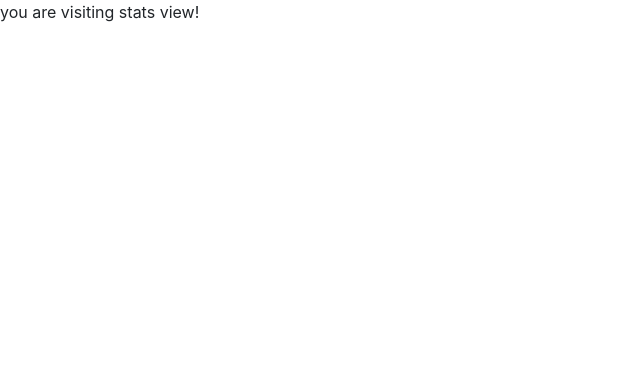
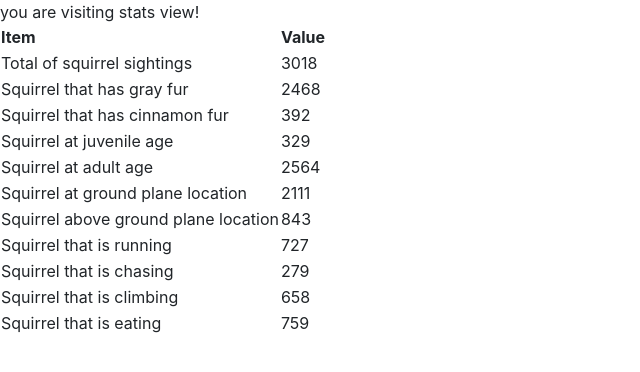
Before and after one commit to xw2720/SquirrelTracker, a Django app: page /sightings/stats/ in a window 1280 px wide. Shown: the top 372 px of the page, without its empty margins (0-640 px from the left). Run offline with Django 3.2, Linux system fonts and the light colour scheme; data comes from the database, SQL or seed files in the repository; some libraries are stand-ins or nearby versions.

Commit message:
update on stats.html & update on ‘index def’ in views.py

```diff
--- a/squirrel_tracker/settings.py
+++ b/squirrel_tracker/settings.py
@@ -64,6 +64,9 @@ TEMPLATES = [
                 'django.contrib.auth.context_processors.auth',
                 'django.contrib.messages.context_processors.messages',
             ],
+            'libraries': {
+            'custom_tags':'squirrel_tracker.template_tags.custom_tags'
+            }
         },
     },
 ]
--- /dev/null
+++ b/squirrel_tracker/template_tags/custom_tags.py
@@ -0,0 +1,5 @@
+from django.template.defaulttags import register
+
+@register.filter
+def get_item(dictionary, key):
+    return dictionary.get(key)
--- a/squirrel_tracker/templates/sightings/stats.html
+++ b/squirrel_tracker/templates/sightings/stats.html
@@ -17,6 +17,22 @@
   <body>
     <!-- Place stats here -->
     <div>you are visiting stats view!</div>
+    <table>
+    <tr>
+        <th>Item</th>
+        <th>Value</th>
+    </tr>
+
+    {% load custom_tags %}
+
+    {% for item_key, item_name in stat_cols %}
+    <tr>
+        <td>{{ item_name }}</td>
+        <td>{{ stats|get_item:item_key }}</td>
+    </tr>
+    {% endfor %}
+</table>
+
 
     <script src="https://code.jquery.com/jquery-3.2.1.slim.min.js" integrity="sha384-KJ3o2DKtIkvYIK3UENzmM7KCkRr/rE9/Qpg6aAZGJwFDMVNA/GpGFF93hXpG5KkN" crossorigin="anonymous"></script>
     <script src="https://maxcdn.bootstrapcdn.com/bootstrap/4.0.0/js/bootstrap.min.js" integrity="sha384-JZR6Spejh4U02d8jOt6vLEHfe/JQGiRRSQQxSfFWpi1MquVdAyjUar5+76PVCmYl" crossorigin="anonymous"></script>
--- a/squirrel_tracker/views.py
+++ b/squirrel_tracker/views.py
@@ -1,7 +1,6 @@
 from django.shortcuts import render, redirect, get_object_or_404
 from django.http import HttpResponse
 from django.views.generic import TemplateView
-##Form要写在哪里
 
 from squirrel_tracker.models import Squirrel
 
@@ -9,9 +8,7 @@ from squirrel_tracker.models import Squirrel
 # Create your views here.
 
 def index(request):
-    # redirect our homepage to map view
-    return redirect('map/')
-    #return render(request,'index.html', {})
+    return render(request,'index.html', {})  # --> templates/index.html
 
 
 # [:100] 限制marker实际显示在map上的个数
@@ -27,7 +24,7 @@ def sightings(request):
     # TODO template file by wendy
     ##
     squirrel = Squirrel.objects.all()
-    context = {'Squirrel':squirrel}
+    context = {'Squirrel': squirrel}
     return render(request, 'sightings/sightings.html', context)
 
 
@@ -38,13 +35,75 @@ def sightings_add(request):
 
 
 def sightings_stats(request):
-    # TODO
-    context = {}
+    total = Squirrel.objects.all().count()
+    gray_fur = Squirrel.objects.filter(Primary_fur_color=Squirrel.GRAY).count()
+    cinnamon_fur = Squirrel.objects.filter(Primary_fur_color=Squirrel.CINNAMON).count()
+    juvenile_age = Squirrel.objects.filter(Age=Squirrel.JUVENILE).count()
+    adult_age = Squirrel.objects.filter(Age=Squirrel.ADULT).count()
+    ground_plane_location = Squirrel.objects.filter(
+        Location=Squirrel.GROUND_PLANE).count()
+    above_ground_plane_location = Squirrel.objects.filter(
+        Location=Squirrel.ABOVE_GROUND).count()
+    running = Squirrel.objects.filter(Running=True).count()
+    chasing = Squirrel.objects.filter(Chasing=True).count()
+    climbing = Squirrel.objects.filter(Climbing=True).count()
+    eating = Squirrel.objects.filter(Eating=True).count()
+    context = {  # 这里是排下顺序，顺便显示下给人看的名字，注释待会删除
+        'stat_cols': [
+            [
+                'total', 'Total of squirrel sightings',
+            ],
+            [
+                'gray_fur', 'Squirrel that has gray fur',
+            ],
+            [
+                'cinnamon_fur', 'Squirrel that has cinnamon fur',
+            ],
+            [
+                'juvenile_age', 'Squirrel at juvenile age',
+            ],
+            [
+                'adult_age', 'Squirrel at adult age',
+            ],
+            [
+                'ground_plane_location', 'Squirrel at ground plane location',
+            ],
+            [
+                'above_ground_plane_location', 'Squirrel above ground plane location',
+            ],
+            [
+                'running', 'Squirrel that is running',
+            ],
+            [
+                'chasing', 'Squirrel that is chasing',
+            ],
+            [
+                'climbing', 'Squirrel that is climbing',
+            ],
+            [
+                'eating', 'Squirrel that is eating',
+            ],
+        ],
+        'stats': {
+            'total': total,
+            'gray_fur': gray_fur,
+            'cinnamon_fur': cinnamon_fur,
+            'juvenile_age': juvenile_age,
+            'adult_age': adult_age,
+            'ground_plane_location': ground_plane_location,
+            'above_ground_plane_location': above_ground_plane_location,
+            'running': running,
+            'chasing': chasing,
+            'climbing': climbing,
+            'eating': eating,
+        }
+
+    }
     return render(request, 'sightings/stats.html', context)
 
 
 def sightings_update(request, squirrel_id):
-    # TODO
+    # TODO use Django Form here
     print("(debug) squirrel_id: ", squirrel_id)
     context = {
         "squirrel_id": squirrel_id,
```
